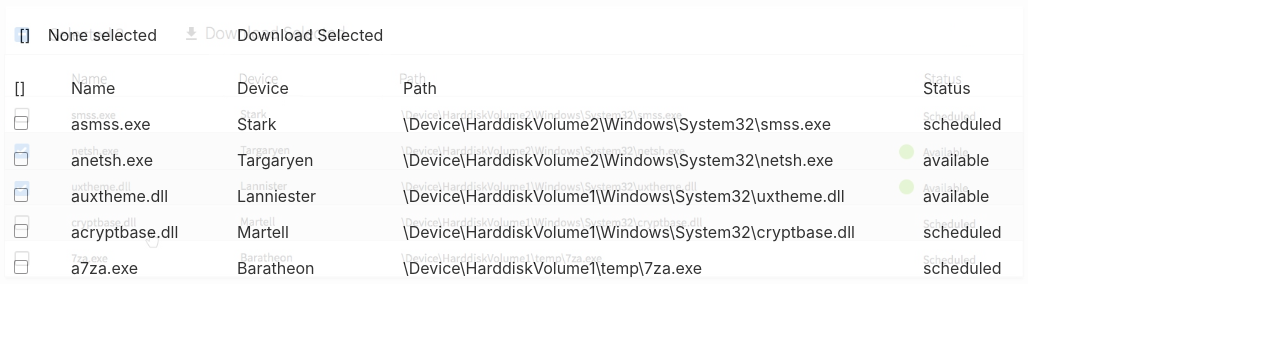
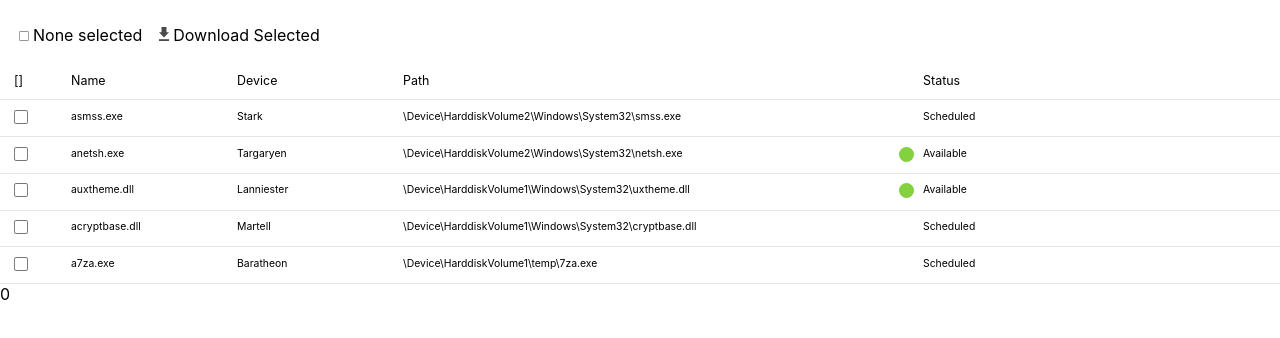
Before and after one commit to aaronpruzaniec/system-inventory, a React (Create React App) app: page / in a window 1280 px wide. Shown: the top 338 px of the page. Built offline with nearby package versions, Linux system fonts and the light colour scheme.

Commit message:
Inverse selector deselect

```diff
--- a/src/App.js
+++ b/src/App.js
@@ -2,8 +2,11 @@ import React, { useState } from "react";
 
 import Row from "./Components/Row/Row";
 
-import a1 from "./a1.jpg";
 import "./App.scss";
+import download from "./download.svg";
+import inputOff from "./inputOff.svg";
+import inputOn from "./inputOn.svg";
+import inputNeutral from "./inputNeutral.svg";
 
 export default function App() {
   const [data, setData] = useState({
@@ -41,6 +44,14 @@ export default function App() {
     ],
     selected: {},
   });
+  let key = data.data.map((x) => x.status).filter((x) => x == "available");
+
+  function invertSelection(operation) {
+    let update = {};
+    update = data;
+    update.selected = {};
+    setData({ data: data.data, selected: {} });
+  }
 
   const processList = data.data.map(({ name, device, path, status }, index) => (
     <div key={index}>
@@ -57,30 +68,40 @@ export default function App() {
 
   return (
     <div className="App">
-      <img id="a1" src={a1}></img>
       <div id="tools" data-testid="tools" className="">
         <div id="invertSelection" data-testid="invertSelection">
-          []
-        </div>
-        <div id="count" data-testid="count">
+          {/* Code for determining state of invert selector */}
+          {/* 1. If no items are selected show input off, click adds all */}
+          {/* 2. If maximum amount of selections show input on, click deselects all */}
+          {/* 3. If more than 0 items are selected, but less than maximum showed neutral */}
+          {Object.entries(data.selected).length == 0 ? (
+            <img src={inputOff} onClick={() => invertSelection("all")} />
+          ) : Object.entries(data.selected).length == key.length ? (
+            <img src={inputOn} onClick={() => invertSelection("none")} />
+          ) : (
+            <img src={inputNeutral} />
+          )}
+
           {Object.entries(data.selected).length > 0
             ? "Selected " + Object.entries(data.selected).length
             : "None selected"}
         </div>
         <div id="" data-testid>
-          Download Selected
+          <img src={download} />
+          {"Download Selected"}
         </div>
       </div>
       <div id="directory">
-        <div className="row">
-          <div className=" c1">[]</div>
-          <div className=" c2">Name</div>
-          <div className=" c3">Device</div>
-          <div className=" c4">Path</div>
-          <div className=" c5">Status</div>
+        <div className="row header">
+          <div className="column">[]</div>
+          <div className="column">Name</div>
+          <div className="column">Device</div>
+          <div className="column">Path</div>
+          <div className="column">Status</div>
         </div>
         {processList}
       </div>
+      {Object.entries(data.selected).length}
     </div>
   );
 }
--- a/src/App.scss
+++ b/src/App.scss
@@ -1,3 +1,8 @@
+// Utility Classes
+.titleCase {
+  text-transform: tit;
+}
+// Body classes
 #a1 {
   position: absolute;
   top: 0;
@@ -7,45 +12,26 @@
 html {
   font-size: 100%;
 }
-#directory {
-  .row {
-    display: flex;
-    padding: 0.5em 0;
-    img {
-      width: 14px;
-      height: auto;
-    }
-  }
-  .c1 {
-    flex: 0 0 57px;
-    padding-left: 14px;
-  }
-  .c2 {
-    flex: 0 0 166px;
-  }
-  .c3 {
-    flex: 0 0 166px;
-  }
-  .c4 {
-    flex: 0 0 520px;
-  }
-  .c5 {
-    flex: 0 0 166px;
-  }
+.header {
+  font-size: 0.78rem;
 }
-
 #tools {
   padding-top: 25px;
-  padding-bottom: 25px;
-
+  padding-bottom: 17px;
   * {
     display: inline;
+  }
+  img {
+    width: 10px;
+    height: auto;
+    padding-right: 0.25em;
+    display: inline-block;
   }
   #invertSelection {
     padding-left: 19px;
     padding-right: 17px;
   }
   #count {
-    padding-right: 80px;
+    padding-right: 37px;
   }
 }
--- a/src/Components/Row/Row.js
+++ b/src/Components/Row/Row.js
@@ -2,7 +2,6 @@ import React from "react";
 
 import inputOff from "../../inputOff.svg";
 import inputOn from "../../inputOn.svg";
-import inputNeutral from "../../inputNeutral.svg";
 
 import "./Row.scss";
 
@@ -24,13 +23,19 @@ const Player = ({ data, setData, name, status, device, path }) => {
       className={`row body ${data.selected[name] ? "selected" : null}`}
       onClick={status == "available" ? handleRemove : null}
     >
-      <div className="c1">
+      <div className="column">
         <img src={data.selected[name] ? inputOn : inputOff} />
       </div>
-      <div className="c2">{name}</div>
-      <div className="c3">{device}</div>
-      <div className="c4">{path}</div>
-      <div className="c5">{status}</div>
+      <div className="column">{name}</div>
+      <div className="column">{device}</div>
+      <div className="column">{path} </div>
+      <div
+        className={`column titleCase ${
+          status == "available" ? "available" : null
+        }`}
+      >
+        {status[0].toUpperCase() + status.substring(1)}
+      </div>
     </div>
   );
 };
--- a/src/Components/Row/Row.scss
+++ b/src/Components/Row/Row.scss
@@ -1,8 +1,37 @@
 .bold {
   font-weight: 700;
 }
+#directory {
+  .row {
+    display: flex;
+    padding: 0.9em 0;
+    img {
+      width: 14px;
+      height: auto;
+    }
+  }
+  .column:nth-child(1) {
+    flex: 0 0 57px;
+    padding-left: 14px;
+  }
+  .column:nth-child(2) {
+    flex: 0 0 166px;
+  }
+  .column:nth-child(3) {
+    flex: 0 0 166px;
+  }
+  .column:nth-child(4) {
+    flex: 0 0 520px;
+  }
+  .column:nth-child(5) {
+    flex: 0 0 166px;
+  }
+  border-bottom: 1px solid #e6e6e6;
+}
 .row.body {
   cursor: pointer;
+  font-size: 0.65rem;
+  border-top: 1px solid #e6e6e6;
   .selected {
     background-color: #eeeeee;
   }
@@ -15,3 +44,12 @@
     }
   }
 }
+.available:before {
+  content: "";
+  width: 15px;
+  height: 15px;
+  position: absolute;
+  margin-left: -24px;
+  border-radius: 50%;
+  background-color: #83d13e;
+}
```
